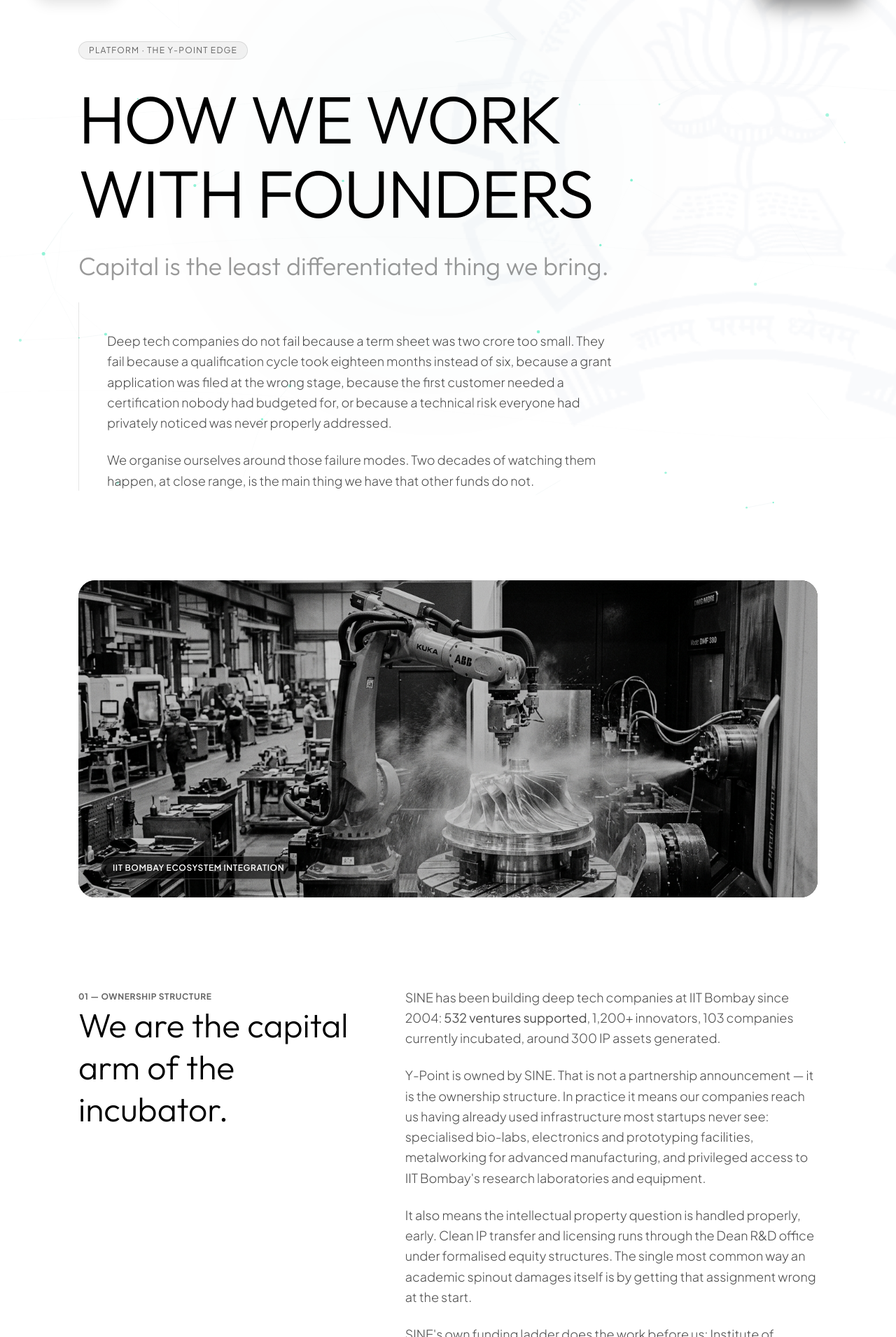
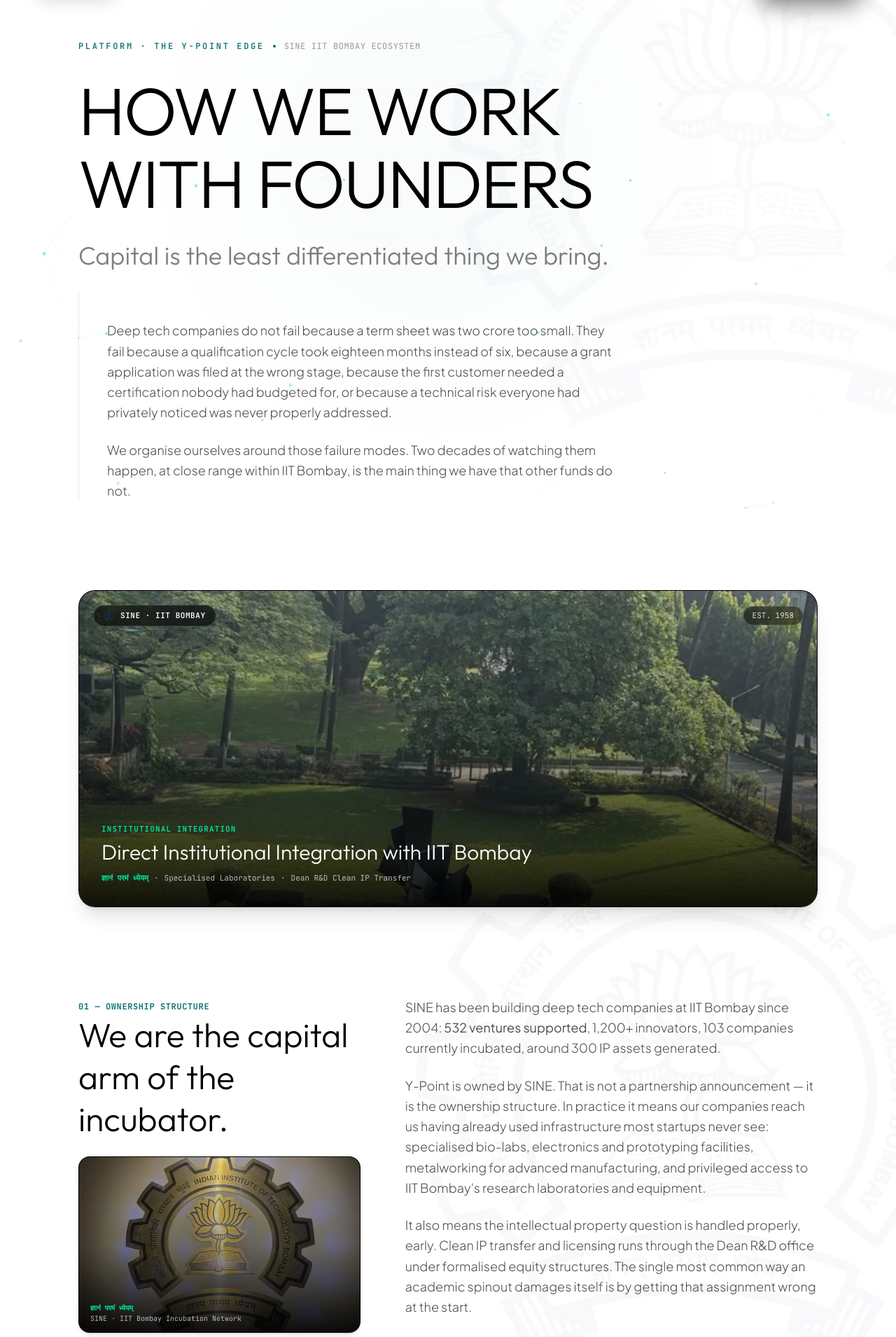
Before and after one commit to Ankit-singh-dot/y-point, a Next.js app in the folder my-app/: page /platform in a window 1280 px wide. Shown: the part 70-1980 px from the top of the page at 70% size. Built offline with nearby package versions, Linux system fonts and the light colour scheme.

Commit message:
second_update_website app/platform/page.tsx

```diff
--- a/my-app/app/platform/page.tsx
+++ b/my-app/app/platform/page.tsx
@@ -33,8 +33,21 @@
   };
 
   return (
-    <div ref={containerRef} className="min-h-screen pt-20 sm:pt-28 lg:pt-32 pb-14 sm:pb-20 lg:pb-24">
-      <div className="mx-auto max-w-6xl px-4 sm:px-8 lg:px-12 space-y-14 sm:space-y-24 lg:space-y-32">
+    <div ref={containerRef} className="relative min-h-screen pt-20 sm:pt-28 lg:pt-32 pb-14 sm:pb-20 lg:pb-24 overflow-hidden">
+      {/* Subtle IIT Bombay Crest Watermark in Background */}
+      <div
+        className="absolute -right-28 top-1/4 pointer-events-none select-none opacity-[0.03] dark:opacity-[0.04] w-[450px] h-[450px] sm:w-[650px] sm:h-[650px] lg:w-[800px] lg:h-[800px]"
+        aria-hidden="true"
+      >
+        <Image
+          src="/iitb/iitb-logo.png"
+          alt=""
+          fill
+          className="object-contain"
+        />
+      </div>
+
+      <div className="relative mx-auto max-w-6xl px-4 sm:px-8 lg:px-12 space-y-14 sm:space-y-24 lg:space-y-32">
 
         {/* Page Hero */}
         <motion.div
@@ -43,15 +56,21 @@
           animate="show"
           className="space-y-6 sm:space-y-8"
         >
-          <motion.div variants={fadeInUp} className="inline-flex items-center gap-2 rounded-full border border-black/10 dark:border-white/20 bg-black/5 dark:bg-white/5 px-3.5 py-1 text-[11px] sm:text-xs font-sans uppercase tracking-widest text-black/60 dark:text-white/60">
-            <span>Platform · The Y-Point Edge</span>
+          <motion.div variants={fadeInUp} className="flex items-center gap-3">
+            <span className="font-mono text-xs uppercase tracking-[0.22em] text-[#0D7377] dark:text-[#00E5A3] font-semibold">
+              Platform · The Y-Point Edge
+            </span>
+            <span className="h-1 w-1 rounded-full bg-[#0D7377] dark:bg-[#00E5A3]" />
+            <span className="font-mono text-xs uppercase tracking-wider text-black/40 dark:text-white/40">
+              SINE IIT Bombay Ecosystem
+            </span>
           </motion.div>
 
-          <motion.h1 variants={fadeInUp} className="font-display font-light text-4xl sm:text-6xl md:text-8xl tracking-tight text-black dark:text-white leading-[1.1] max-w-4xl">
+          <motion.h1 variants={fadeInUp} className="font-display font-light text-4xl sm:text-6xl md:text-8xl tracking-tight text-black dark:text-white leading-[1.08] max-w-4xl">
             HOW WE WORK WITH FOUNDERS
           </motion.h1>
 
-          <motion.p variants={fadeInUp} className="font-display font-light text-xl sm:text-3xl lg:text-4xl text-black/40 dark:text-white/40">
+          <motion.p variants={fadeInUp} className="font-display font-light text-xl sm:text-3xl lg:text-4xl text-black/50 dark:text-white/50">
             Capital is the least differentiated thing we bring.
           </motion.p>
 
@@ -60,32 +79,62 @@
               Deep tech companies do not fail because a term sheet was two crore too small. They fail because a qualification cycle took eighteen months instead of six, because a grant application was filed at the wrong stage, because the first customer needed a certification nobody had budgeted for, or because a technical risk everyone had privately noticed was never properly addressed.
             </p>
             <p>
-              We organise ourselves around those failure modes. Two decades of watching them happen, at close range, is the main thing we have that other funds do not.
+              We organise ourselves around those failure modes. Two decades of watching them happen, at close range within IIT Bombay, is the main thing we have that other funds do not.
             </p>
           </motion.div>
         </motion.div>
 
-        {/* Visual Parallax Banner */}
+        {/* Purposeful IIT Bombay Campus Visual Anchor Banner */}
         <motion.div
-          initial={{ opacity: 0, scale: 0.95 }}
+          initial={{ opacity: 0, scale: 0.98 }}
           whileInView={{ opacity: 1, scale: 1 }}
-          transition={{ duration: 1, ease: [0.16, 1, 0.3, 1] }}
+          transition={{ duration: 0.9, ease: [0.16, 1, 0.3, 1] }}
           viewport={{ once: true, margin: "-100px" }}
-          className="relative aspect-[21/9] w-full overflow-hidden rounded-3xl bg-black"
+          className="relative aspect-[16/8] sm:aspect-[21/9] w-full overflow-hidden rounded-3xl bg-black border border-black/10 dark:border-white/10 shadow-xl"
         >
           <motion.div style={{ y: imageY, scale: imageScale }} className="absolute inset-0 origin-bottom">
             <Image
-              src="/sectors/advanced-manufacturing.jpg"
-              alt="Advanced manufacturing and precision automation"
+              src="/iitb/campus-lawn.jpg"
+              alt="IIT Bombay Academic & Incubation Campus"
               fill
-              className="object-cover opacity-80"
+              className="object-cover opacity-85"
               priority
             />
           </motion.div>
-          <div className="absolute bottom-8 left-8 right-8">
-            <span className="font-sans text-xs uppercase tracking-wider text-white font-semibold bg-black/60 px-4 py-2 rounded-full border border-white/20 backdrop-blur-md">
-              IIT Bombay Ecosystem Integration
+
+          {/* Legibility Gradients */}
+          <div className="absolute inset-0 bg-gradient-to-t from-black/90 via-black/25 to-transparent" />
+
+          {/* Top Institutional Badge */}
+          <div className="absolute top-4 sm:top-5 left-4 sm:left-5 right-4 sm:right-5 flex items-center justify-between">
+            <div className="flex items-center gap-2 bg-black/60 backdrop-blur-md px-2.5 sm:px-3.5 py-1 sm:py-1.5 rounded-full border border-white/20">
+              <div className="relative h-3.5 w-3.5 sm:h-4 sm:w-4 shrink-0">
+                <Image src="/iitb/iitb-logo.png" alt="" fill className="object-contain" />
+              </div>
+              <span className="font-mono text-[9px] sm:text-[11px] text-white tracking-wider font-semibold">
+                SINE · IIT BOMBAY
+              </span>
+            </div>
+            <span className="font-mono text-[9px] sm:text-[11px] text-white/80 bg-black/50 backdrop-blur-md px-2.5 py-0.5 sm:px-3 sm:py-1 rounded-full border border-white/10">
+              EST. 1958
             </span>
+          </div>
+
+          {/* Bottom Information Anchor */}
+          <div className="absolute bottom-4 sm:bottom-8 left-4 sm:left-8 right-4 sm:right-8 text-white space-y-1 sm:space-y-1.5">
+            <span className="font-mono text-[9px] sm:text-[11px] uppercase tracking-widest text-[#00E5A3] font-semibold block">
+              Institutional Integration
+            </span>
+            <h3 className="font-display font-light text-lg sm:text-3xl text-white leading-tight">
+              Direct Institutional Integration with IIT Bombay
+            </h3>
+            <div className="flex flex-wrap items-center gap-2 pt-0.5 sm:pt-1 font-mono text-[10px] sm:text-[11px] text-white/70">
+              <span className="text-[#00E5A3] font-bold">ज्ञानं परमं ध्येयम्</span>
+              <span className="hidden sm:inline">·</span>
+              <span className="hidden sm:inline">Specialised Laboratories</span>
+              <span className="hidden sm:inline">·</span>
+              <span className="hidden sm:inline">Dean R&amp;D Clean IP Transfer</span>
+            </div>
           </div>
         </motion.div>
 
@@ -101,12 +150,27 @@
             className="grid grid-cols-1 md:grid-cols-12 gap-8 md:gap-16 items-start"
           >
             <div className="md:col-span-5 space-y-4 md:sticky md:top-32">
-              <span className="font-sans text-xs uppercase tracking-wider text-black/60 dark:text-white/60 font-bold">
+              <span className="font-mono text-xs uppercase tracking-wider text-[#0D7377] dark:text-[#00E5A3] font-bold">
                 01 — OWNERSHIP STRUCTURE
               </span>
               <h2 className="font-display font-light text-3xl sm:text-5xl text-black dark:text-white leading-tight">
                 We are the capital arm of the incubator.
               </h2>
+
+              {/* Institutional Visual Anchor */}
+              <div className="relative aspect-[16/10] w-full rounded-2xl overflow-hidden border border-black/10 dark:border-white/10 bg-black shadow-md mt-6 hidden sm:block">
+                <Image
+                  src="/iitb/crest-plaque.jpg"
+                  alt="Historic IIT Bombay Bronze Crest"
+                  fill
+                  className="object-cover opacity-90"
+                />
+                <div className="absolute inset-0 bg-gradient-to-t from-black/90 via-black/30 to-transparent" />
+                <div className="absolute bottom-3 left-4 right-4 text-white">
+                  <div className="font-mono text-[10px] text-[#00E5A3] font-bold">ज्ञानं परमं ध्येयम्</div>
+                  <div className="font-mono text-[10px] text-white/70">SINE · IIT Bombay Incubation Network</div>
+                </div>
+              </div>
             </div>
             <div className="md:col-span-7 space-y-6 text-black/70 dark:text-white/70 font-sans font-light text-base sm:text-lg leading-relaxed">
               <p>
@@ -219,21 +283,53 @@
 
         </div>
 
-        {/* CTA */}
+        {/* Institutional Closing CTA */}
         <motion.div
           initial="hidden"
           whileInView="show"
           viewport={{ once: true, margin: "-100px" }}
           variants={fadeInUp}
-          className="text-center pt-16 pb-16"
+          className="relative rounded-3xl border border-black/10 dark:border-white/10 bg-[#FBFBFB] dark:bg-[#0c0f16] p-10 sm:p-16 text-center space-y-6 overflow-hidden shadow-lg"
         >
-          <Link
-            href="/apply"
-            className="group inline-flex items-center gap-3 rounded-full bg-black dark:bg-white px-8 py-4 text-xs font-sans uppercase tracking-[0.2em] text-white dark:text-black hover:bg-black/80 dark:hover:bg-white/80 transition-all"
+          {/* Subtle IIT Bombay Crest Watermark */}
+          <div
+            className="absolute left-1/2 top-1/2 -translate-x-1/2 -translate-y-1/2 pointer-events-none select-none opacity-[0.03] dark:opacity-[0.04] w-[350px] h-[350px]"
+            aria-hidden="true"
           >
-            <span>Apply For Funding</span>
-            <ArrowUpRight className="h-4 w-4 transition-transform group-hover:translate-x-0.5 group-hover:-translate-y-0.5" />
-          </Link>
+            <Image src="/iitb/iitb-logo.png" alt="" fill className="object-contain" />
+          </div>
+
+          <div className="relative space-y-3">
+            <span className="font-mono text-xs uppercase tracking-[0.22em] text-[#0D7377] dark:text-[#00E5A3] font-semibold">
+              Pitch to Y-Point · SINE IIT Bombay
+            </span>
+            <h3 className="font-display font-light text-3xl sm:text-5xl text-black dark:text-white max-w-2xl mx-auto leading-tight">
+              Ready to build with institutional backing?
+            </h3>
+            <p className="font-sans font-light text-sm sm:text-base text-zinc-600 dark:text-zinc-400 max-w-xl mx-auto leading-relaxed">
+              We invest in early-stage deeptech ventures developing technology-led solutions with validated proof-of-concept (typically TRL 4+).
+            </p>
+          </div>
+
+          <div className="relative pt-4 flex flex-wrap items-center justify-center gap-4">
+            <Link
+              href="/apply"
+              className="group inline-flex items-center gap-3 rounded-full bg-black dark:bg-white px-8 py-3.5 text-xs font-sans uppercase tracking-[0.2em] text-white dark:text-black hover:bg-[#0D7377] dark:hover:bg-[#00E5A3] transition-all shadow-md"
+            >
+              <span>Apply For Funding</span>
+              <ArrowUpRight className="h-4 w-4 transition-transform group-hover:translate-x-0.5 group-hover:-translate-y-0.5" />
+            </Link>
+            <Link
+              href="/focus-areas"
+              className="inline-flex items-center gap-2 rounded-full border border-black/15 dark:border-white/15 px-8 py-3.5 text-xs font-sans uppercase tracking-[0.2em] text-zinc-700 dark:text-zinc-300 hover:border-black dark:hover:border-white transition-all"
+            >
+              <span>Explore Focus Areas</span>
+            </Link>
+          </div>
+
+          <div className="relative pt-4 font-mono text-[11px] text-zinc-400">
+            SINE Office, 5th Floor, RBTIC Building, IIT Bombay, Powai, Mumbai 400076
+          </div>
         </motion.div>
 
       </div>
```
